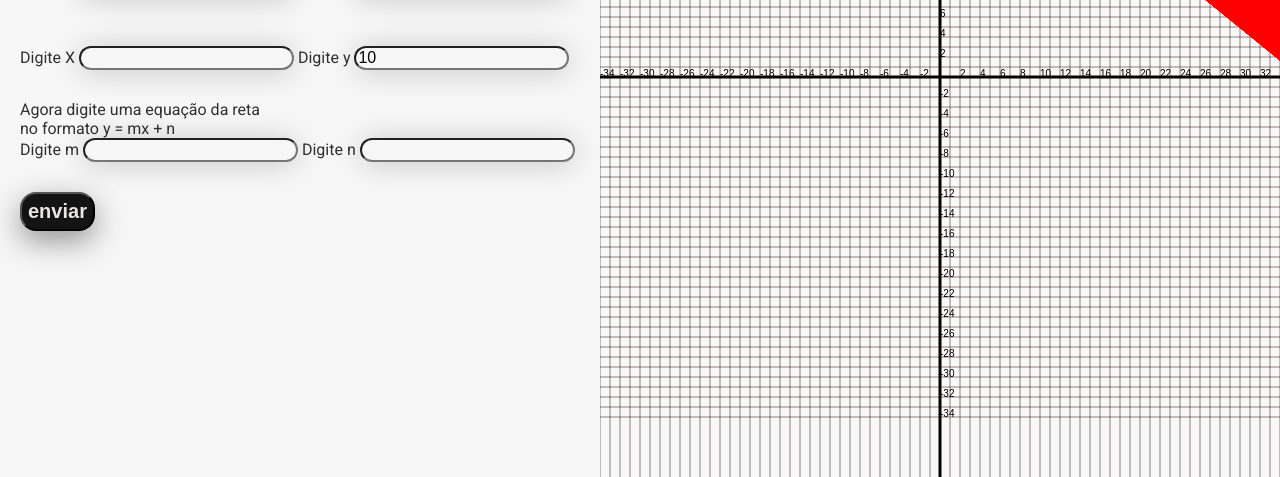
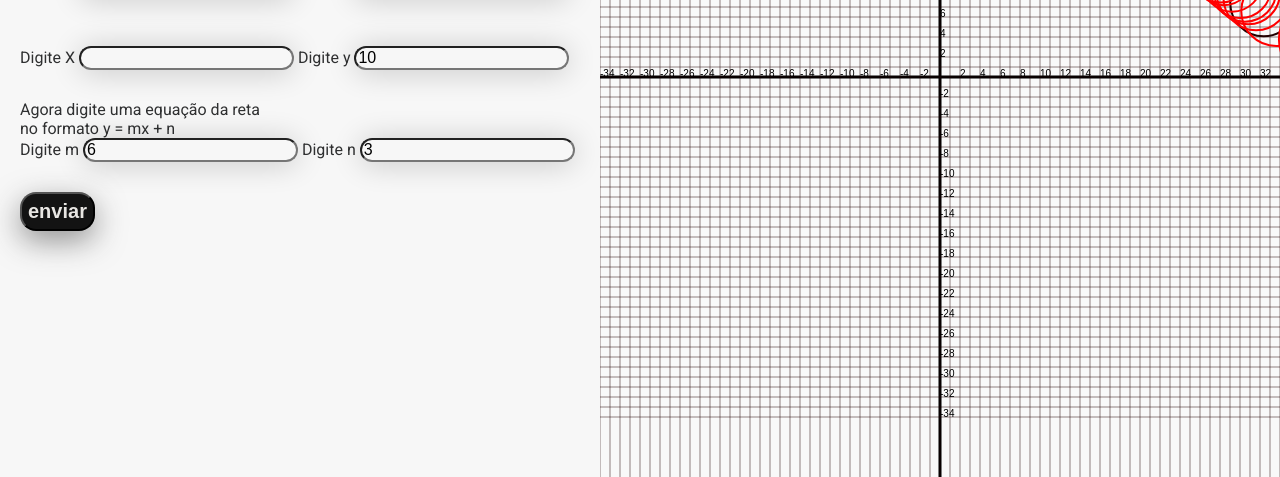
Before and after one commit to Alan007BR/GA-circurference, a plain HTML site: page index.html in a window 1280 px wide. Shown: the part 323-800 px from the top of the page. Drawn offline with Linux system fonts and the light colour scheme.

Commit message:
default values modfiy

```diff
--- a/index.html
+++ b/index.html
@@ -25,9 +25,9 @@
                     <label>no formato y = mx + n</label>
                     <br/>
                     <label>Digite m</label>
-                    <input type="number" name="m" id="m" required/>
+                    <input type="number" name="m" id="m" value="6" required/>
                     <label>Digite n</label>
-                    <input type="number" name="n" id="n" required/>
+                    <input type="number" name="n" id="n" value="3" required/>
                     <br/>
                     <input type="button" id="submit" onclick="draw()" value="enviar" />
                 </form>
```
